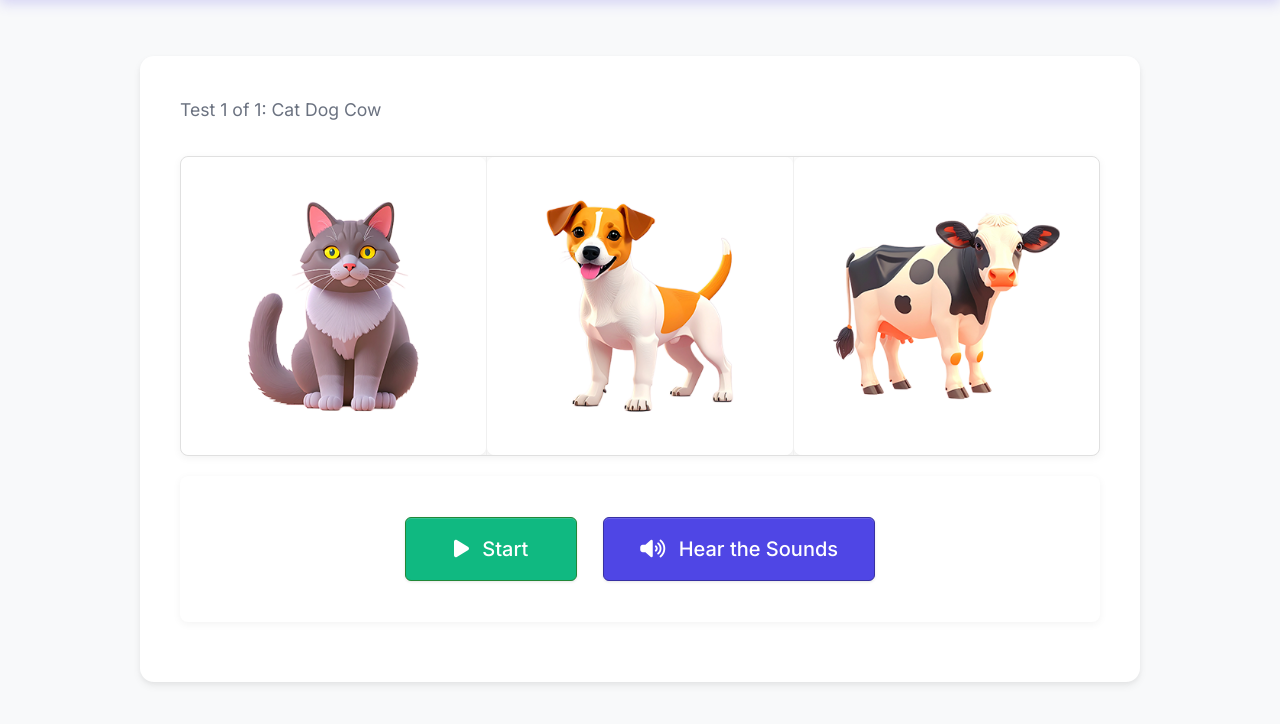
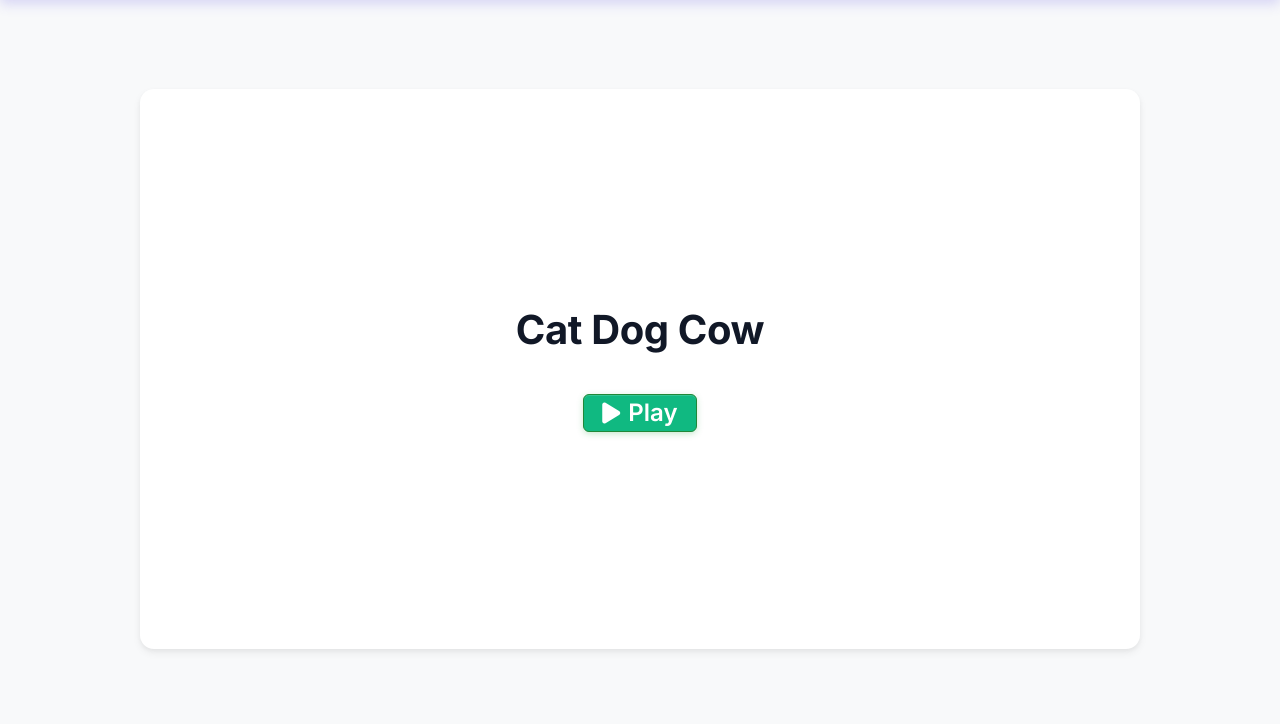
Before and after one commit to GordonGroveGames/neuronet-temporal-processing-tests, a PHP site: page /test.php in a window 1280 px wide. Shown: the part 59-783 px from the top of the page. Run offline with PHP 8.4, Linux system fonts and the light colour scheme; the visitor is signed in with stand-in values (Sample User, id 1).

Commit message:
Add title page with Play button before each test
Each game (test) now shows a clean title page with the test name and a
large Play button. Clicking Play transitions to the existing pre-start
area (Start + Hear the Sounds), so the rest of the flow is unchanged.

The title page also appears between tests in a multi-test assessment,
giving the user a clear break and confirmation of which game is next.

```diff
--- a/test.php
+++ b/test.php
@@ -535,6 +535,57 @@ if ($practiceMode) {
             }
         }
 
+        /* Title page (shown before each test/game) */
+        .title-page {
+            display: flex;
+            flex-direction: column;
+            align-items: center;
+            justify-content: center;
+            min-height: 60vh;
+            text-align: center;
+            padding: 2rem 1rem;
+        }
+        .title-page-name {
+            font-size: 2.5rem;
+            font-weight: 700;
+            color: var(--text-primary);
+            margin: 0 0 2.5rem 0;
+            letter-spacing: -0.01em;
+            line-height: 1.2;
+        }
+        .btn-play {
+            font-size: 1.5rem;
+            font-weight: 600;
+            padding: 18px 56px;
+            background: var(--success, #28a745);
+            color: #fff;
+            border: 1px solid #218838;
+            border-radius: var(--radius-sm);
+            cursor: pointer;
+            transition: all var(--transition);
+            box-shadow: inset 0 1px rgba(255,255,255,0.15), 0 2px 6px rgba(40,167,69,0.25);
+        }
+        .btn-play:hover {
+            background: #218838;
+            transform: translateY(-1px);
+            box-shadow: inset 0 1px rgba(255,255,255,0.1), 0 6px 12px rgba(40,167,69,0.3);
+        }
+        .btn-play:active {
+            transform: translateY(0);
+            box-shadow: inset 0 2px 4px rgba(0,0,0,0.15);
+        }
+        @media (max-width: 768px) {
+            .title-page-name {
+                font-size: 1.85rem;
+                margin-bottom: 2rem;
+            }
+            .btn-play {
+                font-size: 1.25rem;
+                padding: 16px 40px;
+                width: auto;
+            }
+        }
+
         /* Navbar overrides for test page */
         .navbar-admin {
             position: fixed;
@@ -581,6 +632,16 @@ if ($practiceMode) {
     </nav>
 
     <div class="test-container">
+        <!-- Title Screen (shown before each test/game) -->
+        <div id="titleScreen" class="screen">
+            <div class="title-page">
+                <h1 class="title-page-name" id="titlePageName">&nbsp;</h1>
+                <button type="button" class="btn-play" id="btnPlay">
+                    <i class="fa-solid fa-play me-2"></i> Play
+                </button>
+            </div>
+        </div>
+
         <!-- Test Screen -->
         <div id="testScreen" class="screen">
             <div class="test-header">
@@ -648,6 +709,9 @@ if ($practiceMode) {
 
         document.addEventListener('DOMContentLoaded', function() {
             // DOM Elements
+            const titleScreen = document.getElementById('titleScreen');
+            const titlePageName = document.getElementById('titlePageName');
+            const btnPlay = document.getElementById('btnPlay');
             const testScreen = document.getElementById('testScreen');
             const resultsScreen = document.getElementById('resultsScreen');
             const testSections = document.querySelectorAll('.test-section');
@@ -819,6 +883,13 @@ if ($practiceMode) {
                 testNavbar.style.display = '';
                 document.body.classList.add('has-navbar');
 
+                // Title-page Play button: leave the title page and show the test
+                // screen with the existing pre-start area (Start + Hear the Sounds).
+                btnPlay.addEventListener('click', function() {
+                    showScreen('test');
+                    showPreStart();
+                });
+
                 // Pre-start button handlers
                 btnStart.addEventListener('click', function() {
                     if (previewPlaying) return;
@@ -871,10 +942,14 @@ if ($practiceMode) {
 
             // Show a specific screen
             function showScreen(screen) {
+                titleScreen.style.display = 'none';
                 testScreen.style.display = 'none';
                 resultsScreen.style.display = 'none';
 
                 switch(screen) {
+                    case 'title':
+                        titleScreen.style.display = 'block';
+                        break;
                     case 'test':
                         testScreen.style.display = 'block';
                         break;
@@ -920,9 +995,12 @@ if ($practiceMode) {
                 preloadTestAudio();
                 preloadFeedbackImages();
 
-                // Show test screen with pre-start buttons
-                showScreen('test');
+                // Prepare the pre-start area so it's ready when Play is clicked
                 showPreStart();
+
+                // Show the title page first — Play button transitions to the test
+                titlePageName.textContent = currentTest.name || 'Game';
+                showScreen('title');
             }
 
             // Show pre-start buttons (Start + Hear the Sounds)
```
